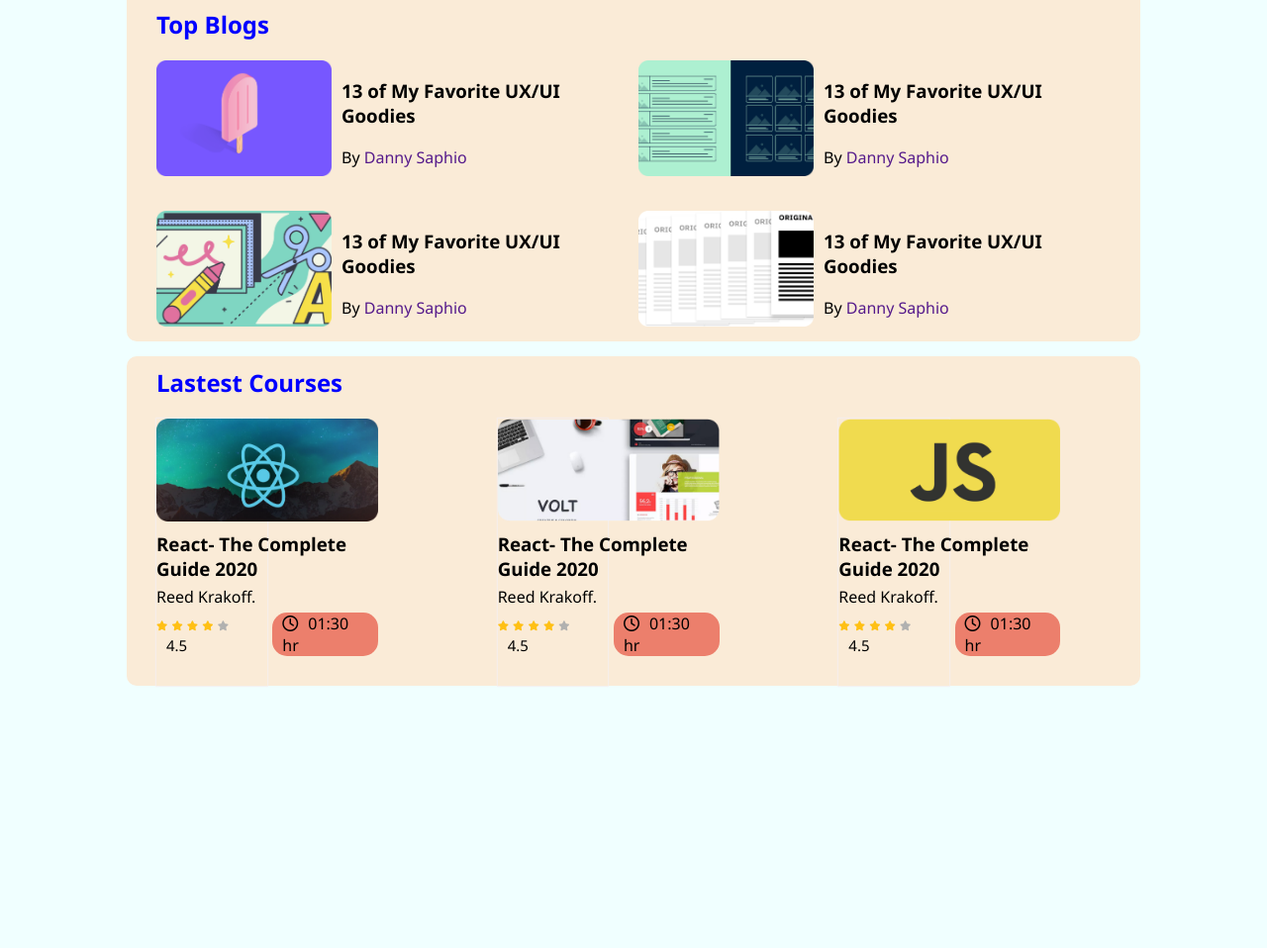
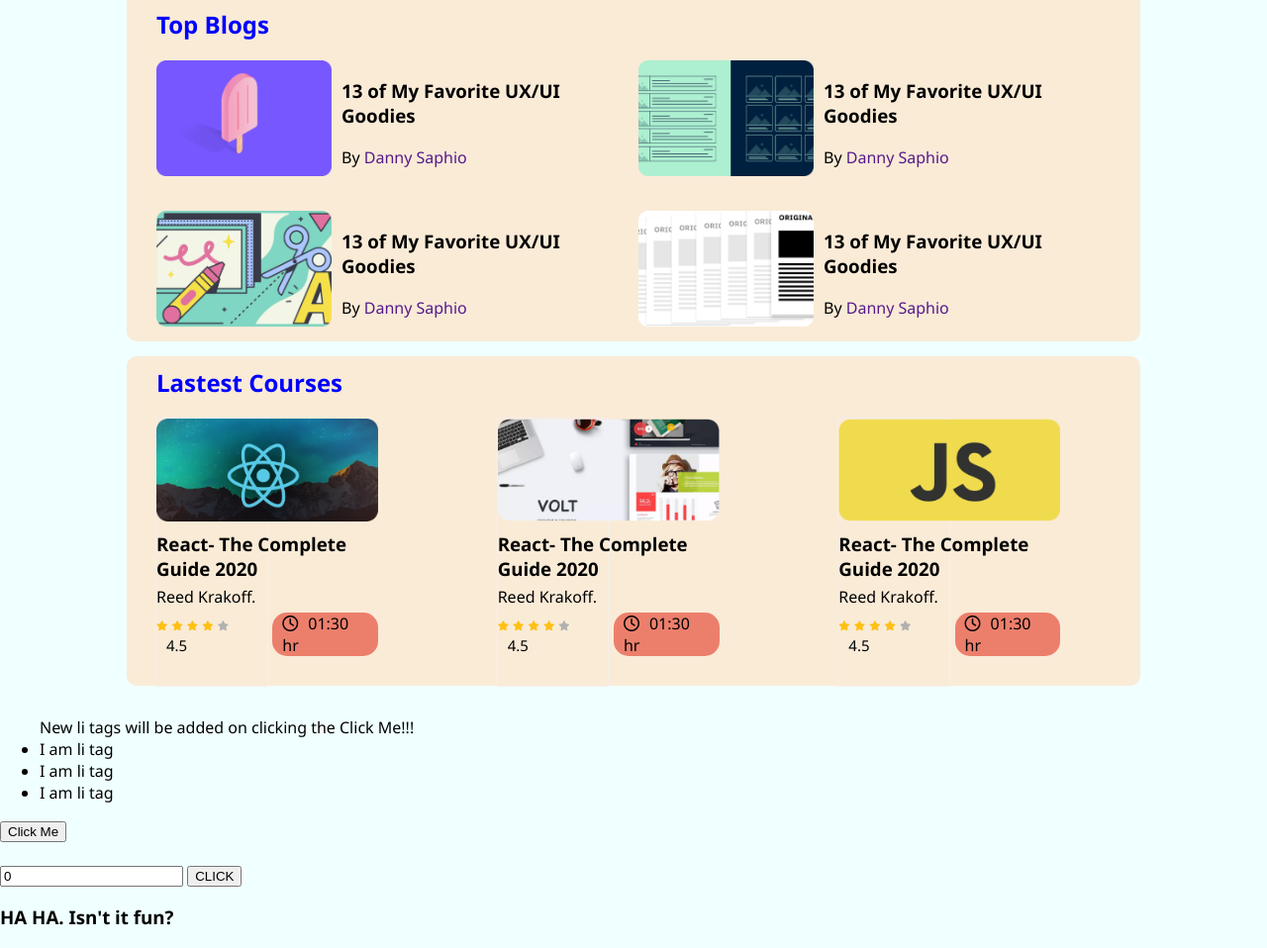
Before and after one commit to mni-dev/leader-board-css3, a plain HTML site: page index.html in a window 1280 px wide. Shown: the part 265-1223 px from the top of the page at 99% size. Before the commit the page ends 973 px from the top, so only its background shows below. Drawn offline with Linux system fonts and the light colour scheme.

Commit message:
js practice

```diff
--- a/index.html
+++ b/index.html
@@ -157,6 +157,15 @@
 </section>
 
     </main>
+    <ul id="i-am-ul"> New li tags will be added on clicking the Click Me!!!
+        <li>I am li tag</li>
+        <li>I am li tag</li>
+        <li>I am li tag</li>
+    </ul>
+    <button id="click-to-add" onclick="addNewLi()">Click Me</button> <br> <br>
+    <input type="number" value="0" id="increase"></input>
+    <button id="click-btn" onclick="raiseNum()">CLICK</button>
+    <h3>HA HA. Isn't it fun?</h3>
     <script src="index.js"></script>
 </body>
 
--- a/index.js
+++ b/index.js
@@ -12,3 +12,38 @@ for(let i =0; i<setBgColor.length; i++){
     setBgColor[i].setAttribute("style", "background-color: red; color: white;margin-right: 5px; border-radius: 5px;")
 }
 console.log(setBgColor);
+
+//Create New li tags on buttton-click
+function addNewLi(){
+    const parentElem = document.getElementById('i-am-ul');
+    const newLi = document.createElement("li");
+    newLi.textContent = 'I am new to the list!'
+    parentElem.appendChild(newLi);
+}
+
+//Raise numbers in input tag on button-click
+/* function raiseNum(){
+    const inputNum =document.getElementById("increase");
+    let newNum = inputNum.value;
+    newNum++;
+    inputNum.value = newNum;
+    return newNum;
+} */
+
+//stop code execution after 5 and disable button
+function raiseNum(){
+    const inputNum =document.getElementById("increase");
+    let newNum = inputNum.value;
+    newNum++;
+    if(newNum > 5){
+        // break;
+        const btn = document.getElementById('click-btn');
+        btn.setAttribute("disabled", true)
+        // see the difference with 'return' inside and outside the 'if code block'
+        return newNum;
+    }
+    inputNum.value = newNum;
+    // return newNum;
+}
+
+//
```
